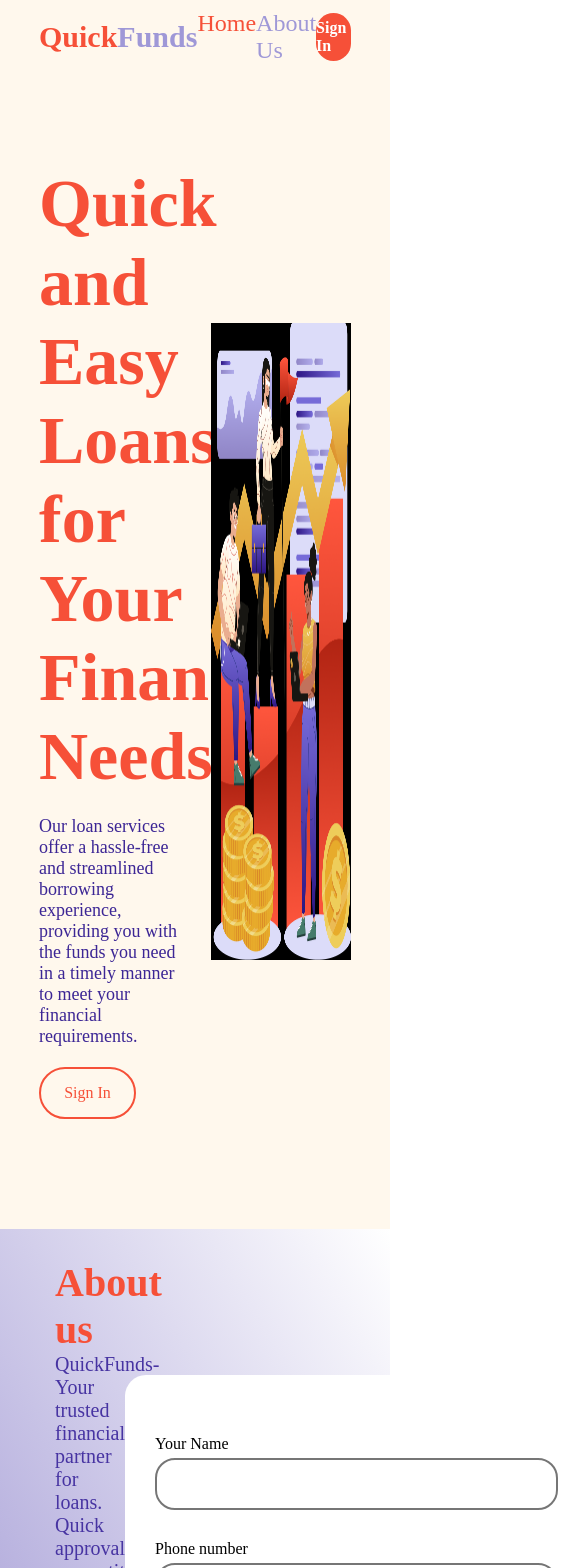
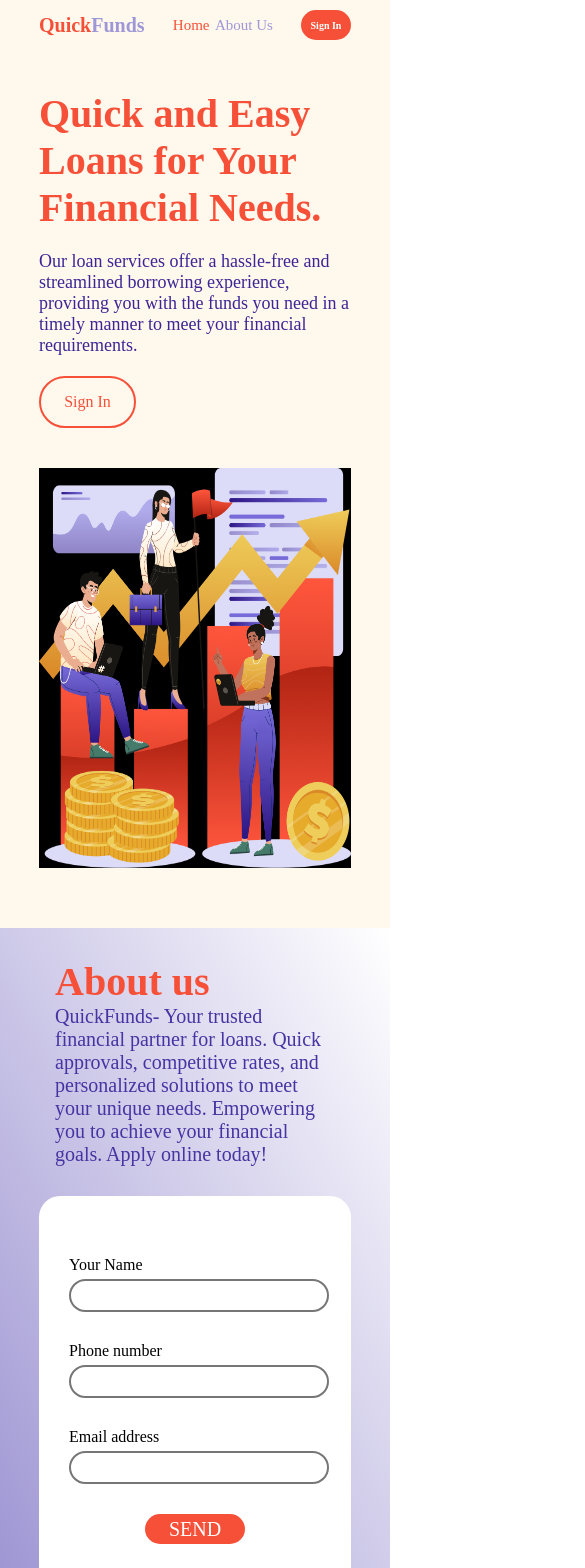
Before and after one commit to GitGuru11/test, a React (Create React App) app: page / in a window 390 px wide. Shown: the top 1568 px of the page, 585 px wide, since content can reach past the window. Built offline with nearby package versions, Linux system fonts and the light colour scheme.

Commit message:
add: added responsive design

```diff
--- a/src/components/body/body.js
+++ b/src/components/body/body.js
@@ -15,7 +15,7 @@ export default function body() {
           </div>
         </div>
         <div className="body-right">
-          <div>
+          <div className="input-group">
             <div className="label">Your Name</div>
             <input></input>
             <div className="label">Phone number</div>
--- a/src/components/body/index.css
+++ b/src/components/body/index.css
@@ -11,6 +11,7 @@ width: 25%;
     display: flex;
     justify-content: center;
     align-items: center;
+    width: 400px;
 
 padding: 30px;
 background-color: #FFFFFF;
@@ -39,8 +40,12 @@ color: #4734A2;
     margin-top: 30px;
 }
 
+.input-group {
+    width: 100%;
+}
+
 .body-right input {
-    width: 395px;
+    width: 100%;
     height: 46px;
     border-radius: 20px;
     border-style: solid;
@@ -59,3 +64,39 @@ color: #4734A2;
     background-color: #F65038;
     margin: 30px auto;
 }
+
+@media only screen and (max-width: 1024px) {
+    .body-left {
+            width: 35%;
+        }
+    .body-right {
+            width:300px ;
+        }
+}
+
+@media only screen and (max-width: 768px) {
+    .body-wrap {
+        flex-direction: column;
+        }
+
+    .body-left {
+        width: 100%;
+    }
+
+    .body-right {
+        margin-top: 30px;
+        width: 90%;
+    }
+}
+
+@media only screen and (max-width: 425px) {
+
+    .body-right input{
+        height: 27px;
+    }
+
+        .send-btn {
+            width: 100px;
+            height: 30px;
+        }
+}
--- a/src/components/footer/index.css
+++ b/src/components/footer/index.css
@@ -41,3 +41,15 @@
     display: inline-block;
     margin: 8px 0px;
 }
+
+@media only screen and (max-width: 768px) {
+    .footer-wrap {
+        flex-direction: column;
+        align-items: flex-start;
+        }
+
+                .footer-left {
+                    margin-bottom: 30px;
+                    width: 70%;
+                }
+}
--- a/src/components/header/index.css
+++ b/src/components/header/index.css
@@ -92,3 +92,95 @@
     background-image: url("../../../public/images/logo.png");
     background-size: 100% 100%;
 }
+
+@media only screen and (max-width: 1024px) {
+    .header-content-right {
+        height: 450px;
+    }
+
+        .description {
+            font-size: 40px;
+        }
+}
+
+@media only screen and (max-width: 768px) {
+    .logo {
+            font-size: 25px;
+        }
+
+    .home {
+            font-size: 20px;
+            width: 150px;
+        }
+
+                .sign {
+                    width: 70px;
+                    height: 40px;
+                    font-size: 13px;
+                }
+
+    .header-content {
+        flex-direction: column;
+            justify-content: space-between;
+            margin: 100px 0px;
+        }
+
+                .header-content-left {
+                    width: 100%;
+                }
+
+                .header-content-right {
+                    margin-top: 40px;
+                    width: 100%;
+                }
+}
+
+@media only screen and (max-width: 425px) {
+    .logo {
+            font-size: 20px;
+        }
+
+        .home {
+            font-size: 15px;
+            width: 100px;
+        }
+
+        .sign {
+            width: 50px;
+            height: 30px;
+            font-size: 10px;
+        }
+
+                .header-content {
+                    margin: 50px 0px;
+                }
+
+    .header-content-right {
+            height: 400px;
+        }
+}
+
+@media only screen and (max-width: 375px) {
+    .logo {
+        font-size: 15px;
+    }
+
+    .home {
+        font-size: 13px;
+        width: 100px;
+    }
+
+    .sign {
+        width: 40px;
+        height: 25px;
+        font-size: 8px;
+    }
+
+    .header-content {
+        margin: 30px 0px;
+    }
+
+    .header-content-right {
+        height: 400px;
+    }
+}
```
